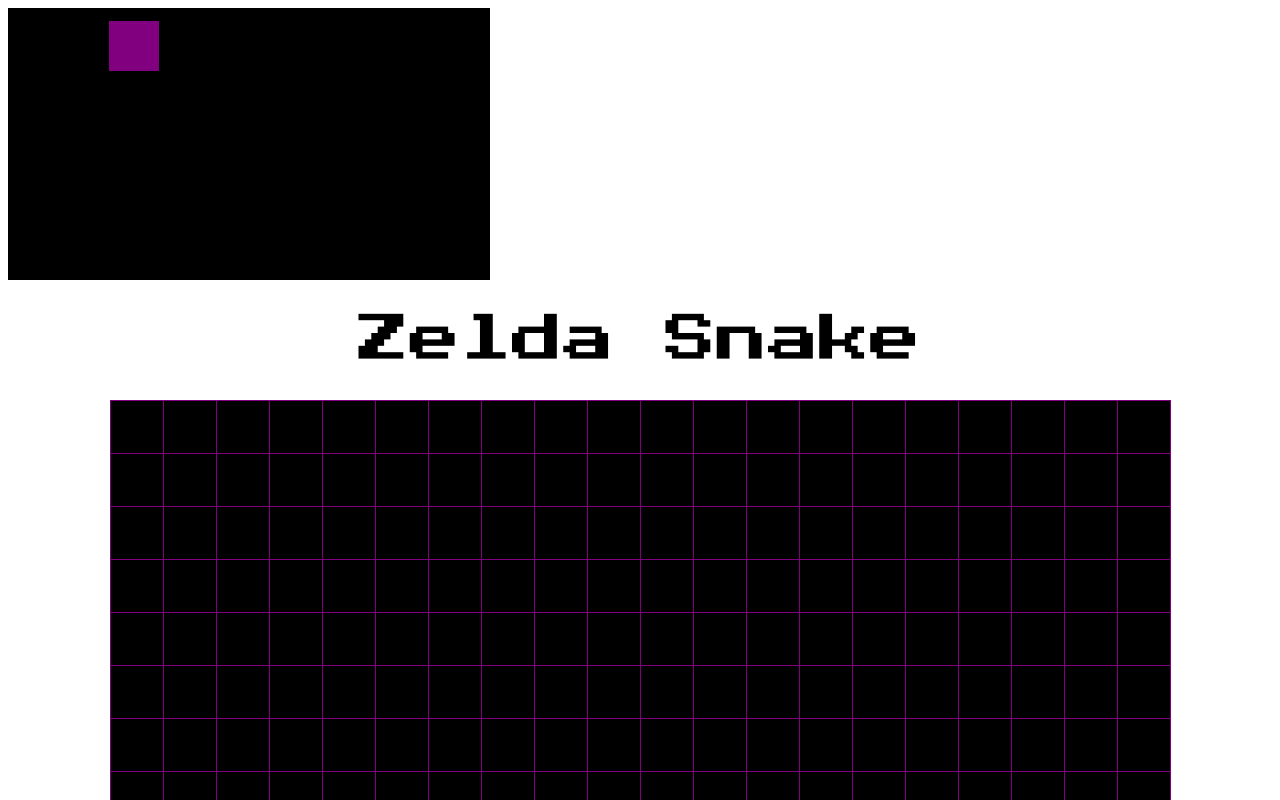
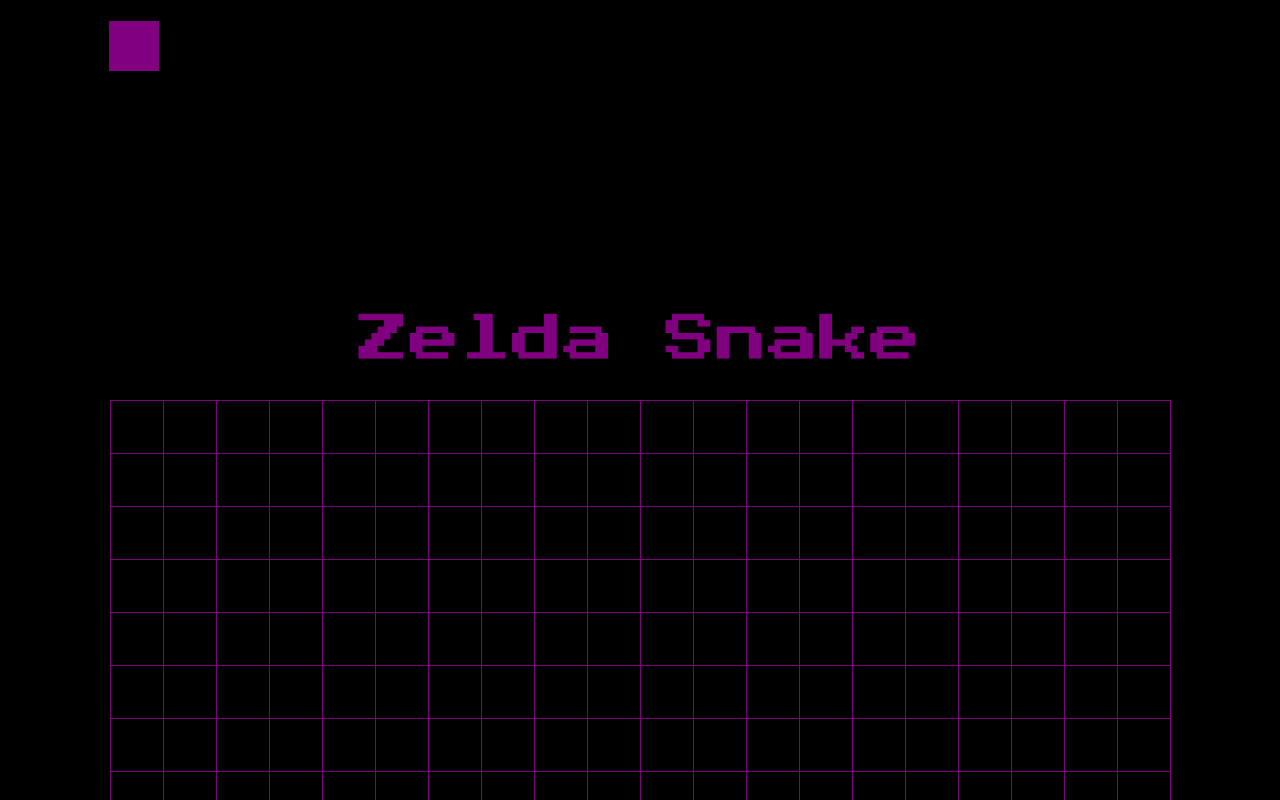
Before and after one commit to hz51/F28WP-S1-DEHAB, a plain HTML site: page GameWebsite.html in a window 1280 px wide. Shown: the top 800 px of the page. Drawn offline with Linux system fonts and the light colour scheme.

Commit message:
changed colors
changed color of font to purple and background color of website to back

```diff
--- a/CSS/styles.css
+++ b/CSS/styles.css
@@ -21,7 +21,7 @@
     text-align: center;
     font-size: 3.2em;
     font-weight: 500;
-    color: #000000;
+    color: purple;
     /*pixel font*/
     font-family: 'Press Start 2P', cursive;
 
@@ -30,4 +30,5 @@
 body{
     /*pixel font*/
     font-family: 'Press Start 2P', cursive;
+    background-color: #000000;
 }
```
